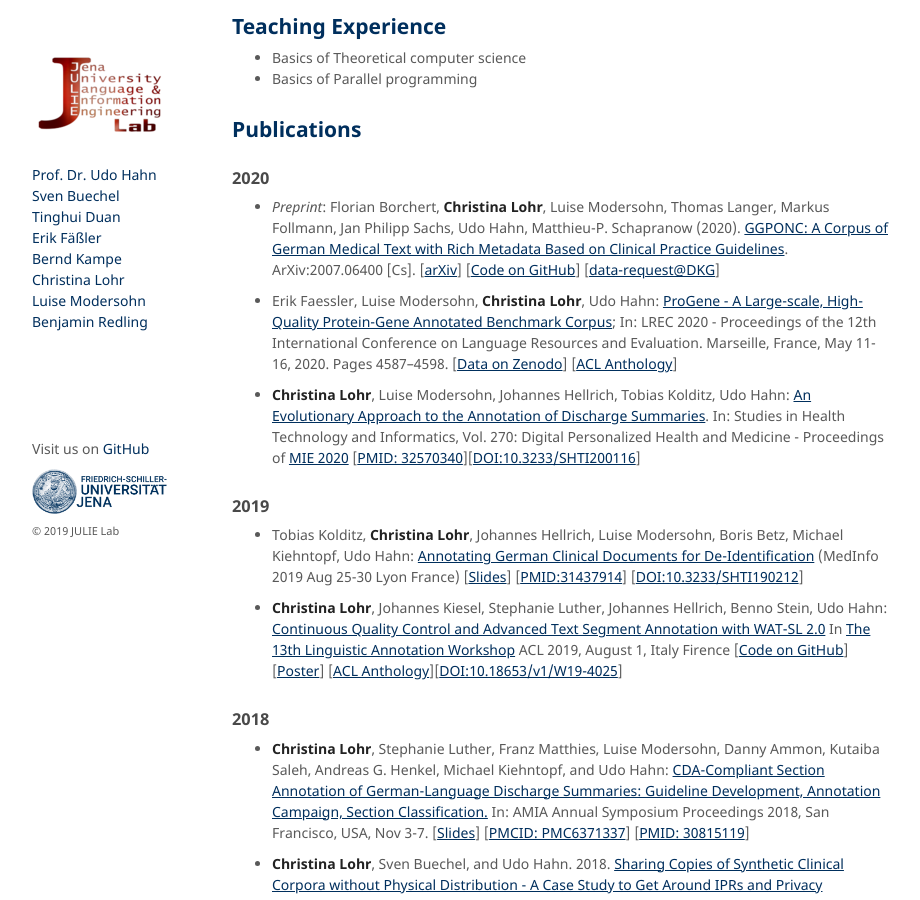
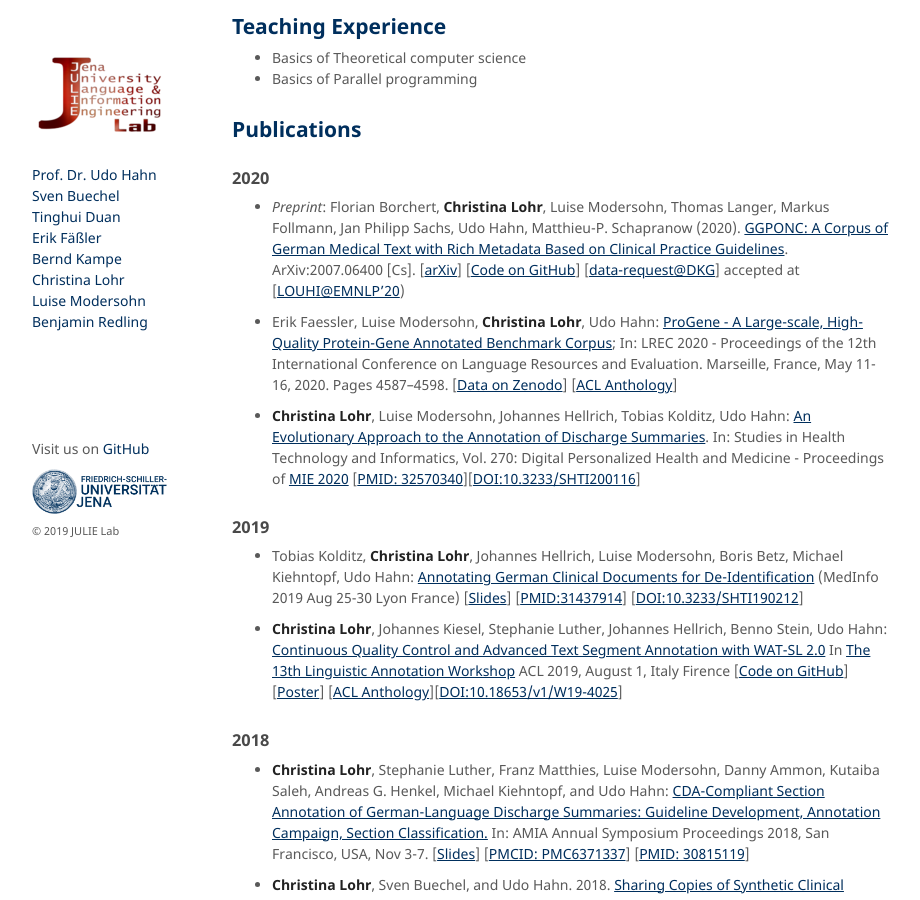
Before and after one commit to JULIELab/JULIELab.github.io, a Jekyll site: the page built from Staff/Lohr/index.md, in a window 1280 px wide and 900 px high, scrolled down 795 px. Shown: the whole window, without its empty margins (178-1098 px from the left). Built offline with Jekyll 4.4.1, drawn with Linux system fonts in a browser that asks for light colours; our own code applies the rules of GitHub Pages for plain Markdown files.

Commit message:
Update index.md

```diff
--- a/Staff/Lohr/index.md
+++ b/Staff/Lohr/index.md
@@ -31,7 +31,7 @@
 
 ### 2020
 
-* *Preprint*: Florian Borchert, **Christina Lohr**, Luise Modersohn, Thomas Langer, Markus Follmann, Jan Philipp Sachs, Udo Hahn, Matthieu-P. Schapranow (2020). [GGPONC: A Corpus of German Medical Text with Rich Metadata Based on Clinical Practice Guidelines](http://arxiv.org/abs/2007.06400). ArXiv:2007.06400 [Cs]. [[arXiv](http://arxiv.org/abs/2007.06400)] [[Code on GitHub](https://github.com/JULIELab/GGPOnc)] [[data-request@DKG](https://www.leitlinienprogramm-onkologie.de/projekte/ggponc-english/)]
+* *Preprint*: Florian Borchert, **Christina Lohr**, Luise Modersohn, Thomas Langer, Markus Follmann, Jan Philipp Sachs, Udo Hahn, Matthieu-P. Schapranow (2020). [GGPONC: A Corpus of German Medical Text with Rich Metadata Based on Clinical Practice Guidelines](http://arxiv.org/abs/2007.06400). ArXiv:2007.06400 [Cs]. [[arXiv](http://arxiv.org/abs/2007.06400)] [[Code on GitHub](https://github.com/JULIELab/GGPOnc)] [[data-request@DKG](https://www.leitlinienprogramm-onkologie.de/projekte/ggponc-english/)] accepted at [[LOUHI@EMNLP'20](https://louhi2020.fbk.eu/))
 
 * Erik Faessler, Luise Modersohn, **Christina Lohr**, Udo Hahn: [ProGene - A Large-scale, High-Quality Protein-Gene Annotated Benchmark Corpus](http://www.lrec-conf.org/proceedings/lrec2020/pdf/2020.lrec-1.564.pdf); In: LREC 2020 - Proceedings of the 12th International Conference on Language Resources and Evaluation. Marseille, France, May 11-16, 2020. Pages 4587--4598. [[Data on Zenodo](https://zenodo.org/record/3698568)] [[ACL Anthology](https://www.aclweb.org/anthology/2020.lrec-1.564/)]
 
```
